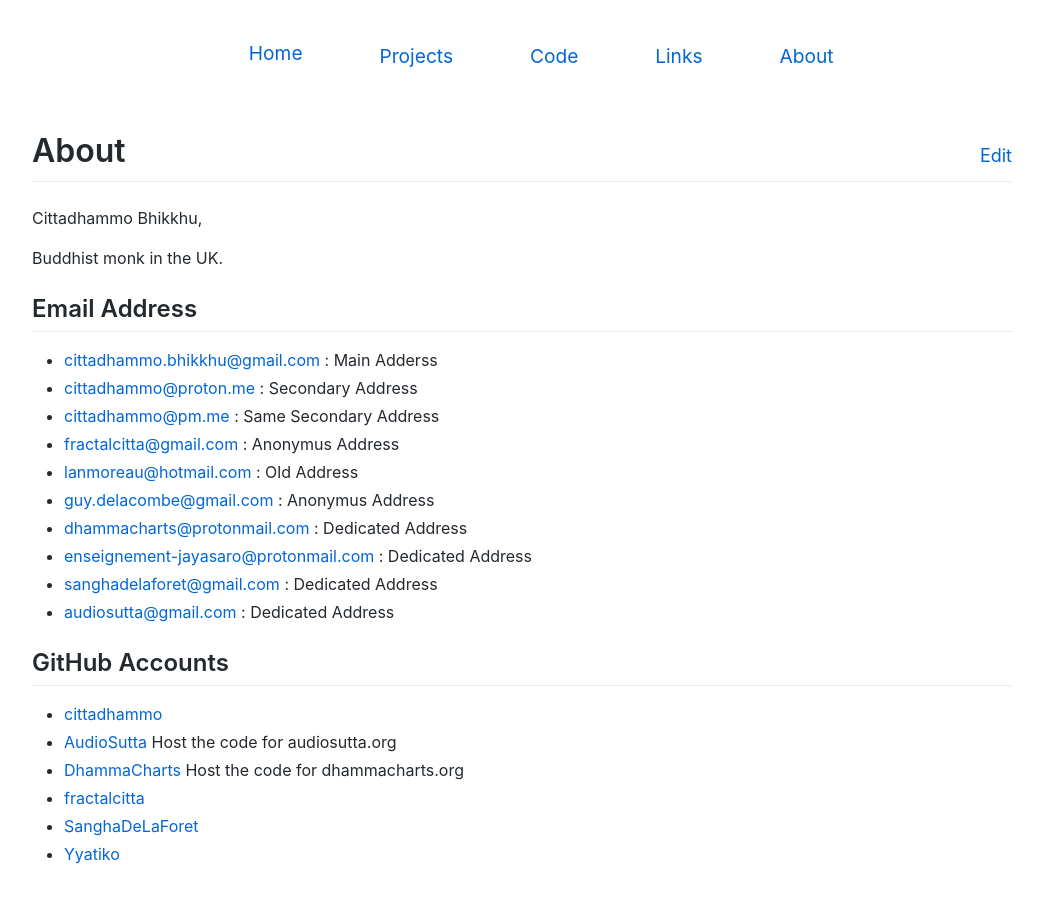
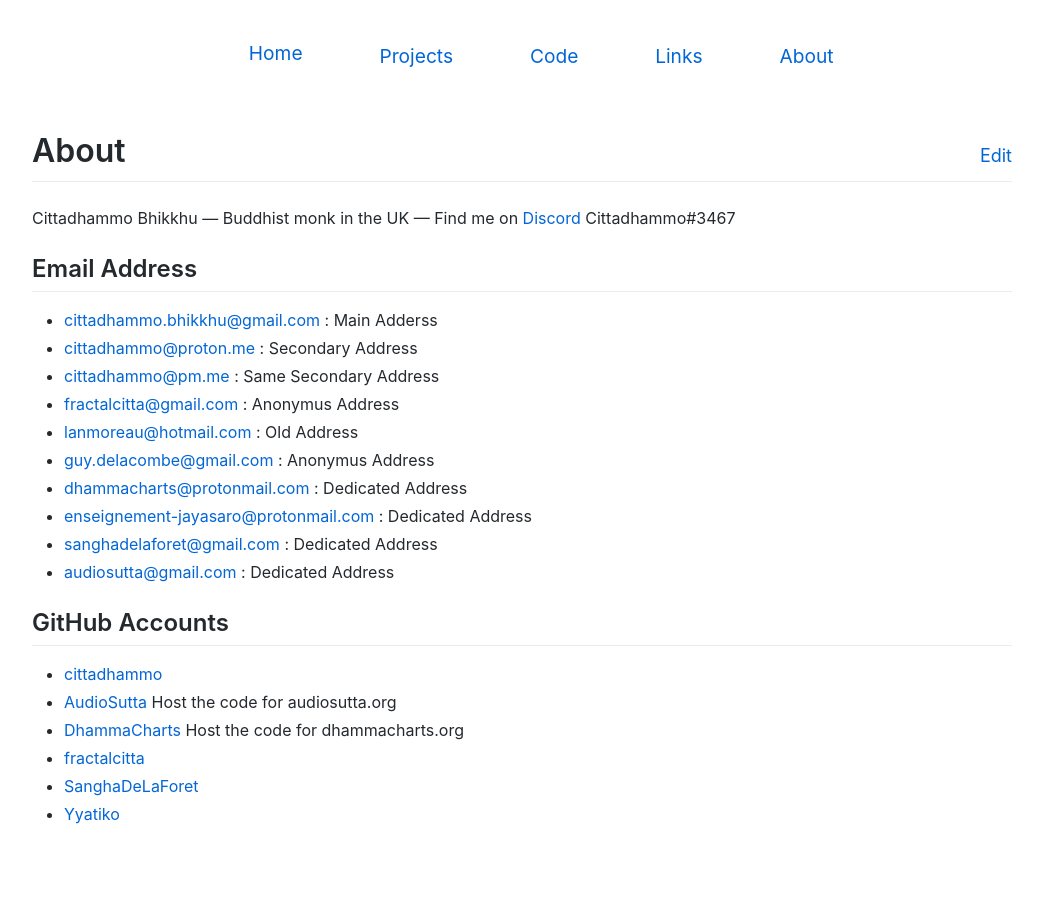
Before and after one commit to cittadhammo/old-personal-website, a Jekyll site: the page built from about.md, in a window 1280 px wide. Shown: the whole page, without its empty margins (118-1161 px from the left). Built offline with Jekyll 4.4.1, drawn with Linux system fonts in a browser that asks for light colours.

Commit message:
Update about.md

```diff
--- a/about.md
+++ b/about.md
@@ -3,9 +3,7 @@ layout: page
 title: About
 ---
 
-Cittadhammo Bhikkhu,
-
-Buddhist monk in the UK.
+Cittadhammo Bhikkhu — Buddhist monk in the UK — Find me on [Discord](https://discord.com/) Cittadhammo#3467
 
 ## Email Address
 
```
